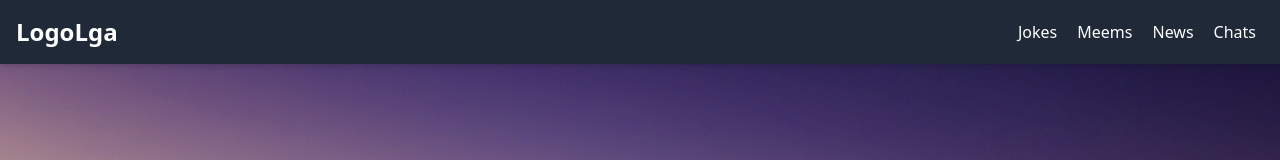
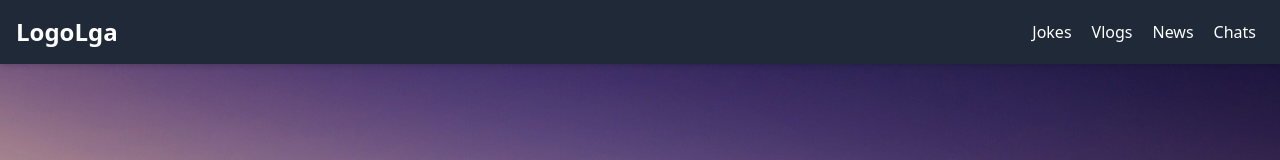
Before and after one commit to Ankit9179/chat-yt-app, a React (Vite) app in the folder frontend/: page / in a window 1280 px wide. Shown: the top 160 px of the page. Built offline with nearby package versions, Linux system fonts and the light colour scheme.

Commit message:
change agine logo and menu

```diff
--- a/frontend/index.html
+++ b/frontend/index.html
@@ -2,7 +2,7 @@
 <html lang="en">
   <head>
     <meta charset="UTF-8" />
-    <link rel="icon" type="image/svg+xml" href="/vlogify.jpeg" />
+    <link rel="icon" type="image/svg+xml" href="/vlogify.png" />
     <meta name="viewport" content="width=device-width, initial-scale=1.0" />
     <title>Vlogify</title>
   </head>
--- a/frontend/src/pages/Header.jsx
+++ b/frontend/src/pages/Header.jsx
@@ -10,7 +10,7 @@ const Header = () => {
                 <nav>
                     <ul className="flex space-x-1">
                         <li><a href="#" className="hover:text-gray-300 hover:bg-slate-600 rounded-md p-2" onClick={() => navigate('/jokes')}>Jokes</a></li>
-                        <li><a href="#" className="hover:text-gray-300 hover:bg-slate-600 rounded-md p-2">Meems</a></li>
+                        <li><a href="#" className="hover:text-gray-300 hover:bg-slate-600 rounded-md p-2">Vlogs</a></li>
                         <li><a href="#" className="hover:text-gray-300 hover:bg-slate-600 rounded-md p-2">News</a></li>
                         <li><a href="#" className="hover:text-gray-300 hover:bg-slate-600 rounded-md p-2" onClick={() => navigate('/chats-with-friends')}>Chats</a></li>
                     </ul>
```
Also changed, not shown: frontend/public/vlogify.png (renamed from frontend/public/Vlogify.jpeg).
